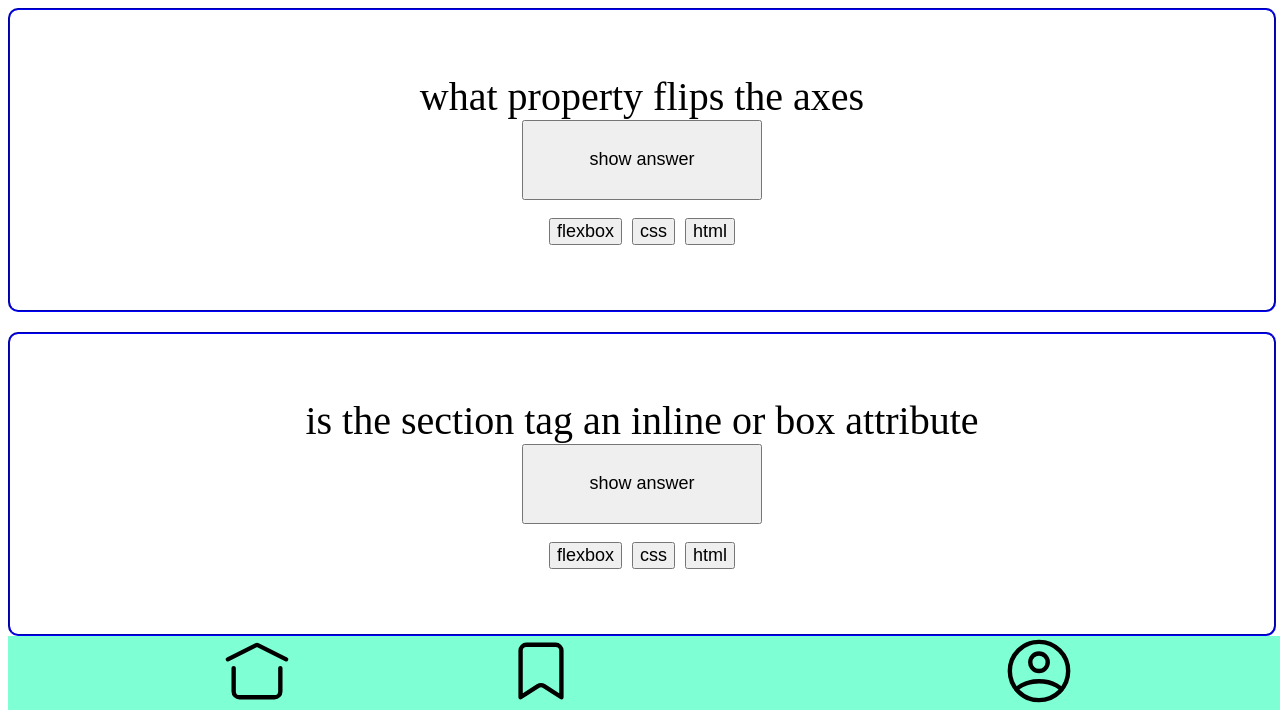
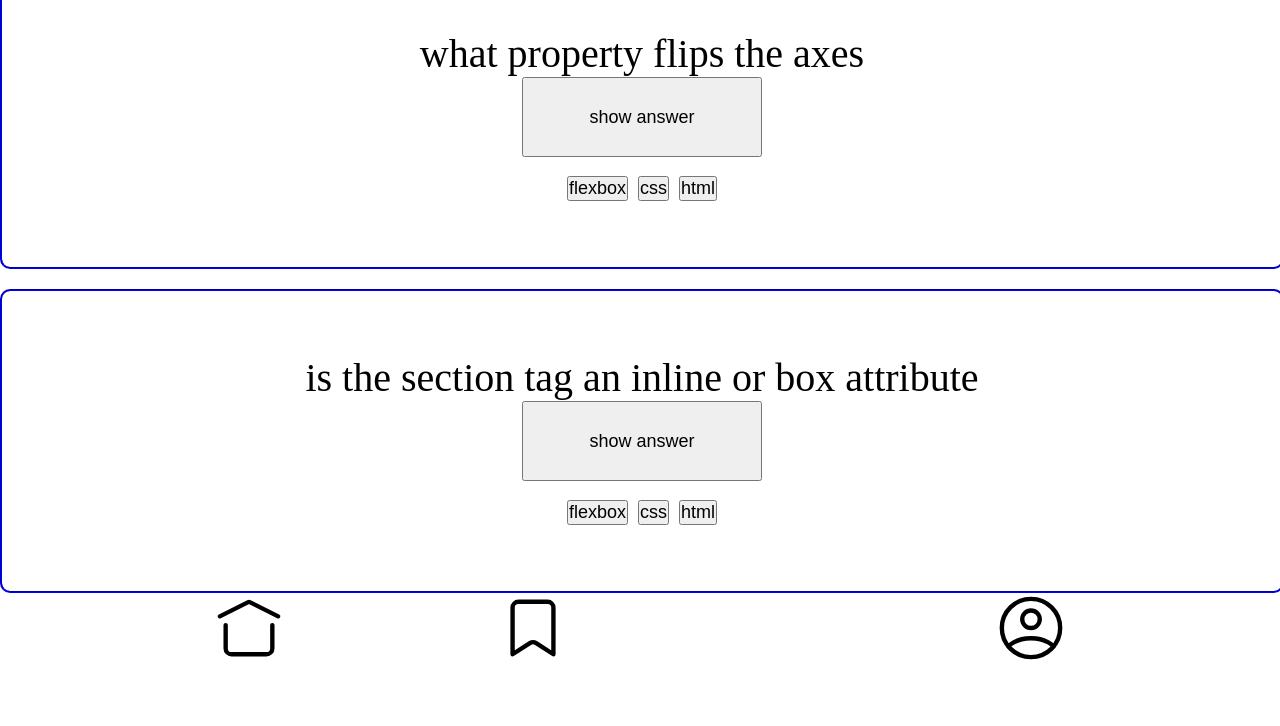
Before and after one commit to IboNdure/Quizapp, a plain HTML site: page index.html in a window 1280 px wide. Shown: the part 74-800 px from the top of the page. Drawn offline with Linux system fonts and the light colour scheme.

Commit message:
add recap

```diff
--- a/styles.css
+++ b/styles.css
@@ -1,3 +1,7 @@
+* {
+  padding: 0;
+  margin: 0;
+}
 .qucard {
   width: 100%;
   height: 300px;
@@ -54,7 +58,6 @@ main {
 .navbar {
   display: flex;
   justify-content: space-evenly;
-  background-color: aquamarine;
+  width: 100%;
   position: fixed;
-  width: 100%;
 }
```
